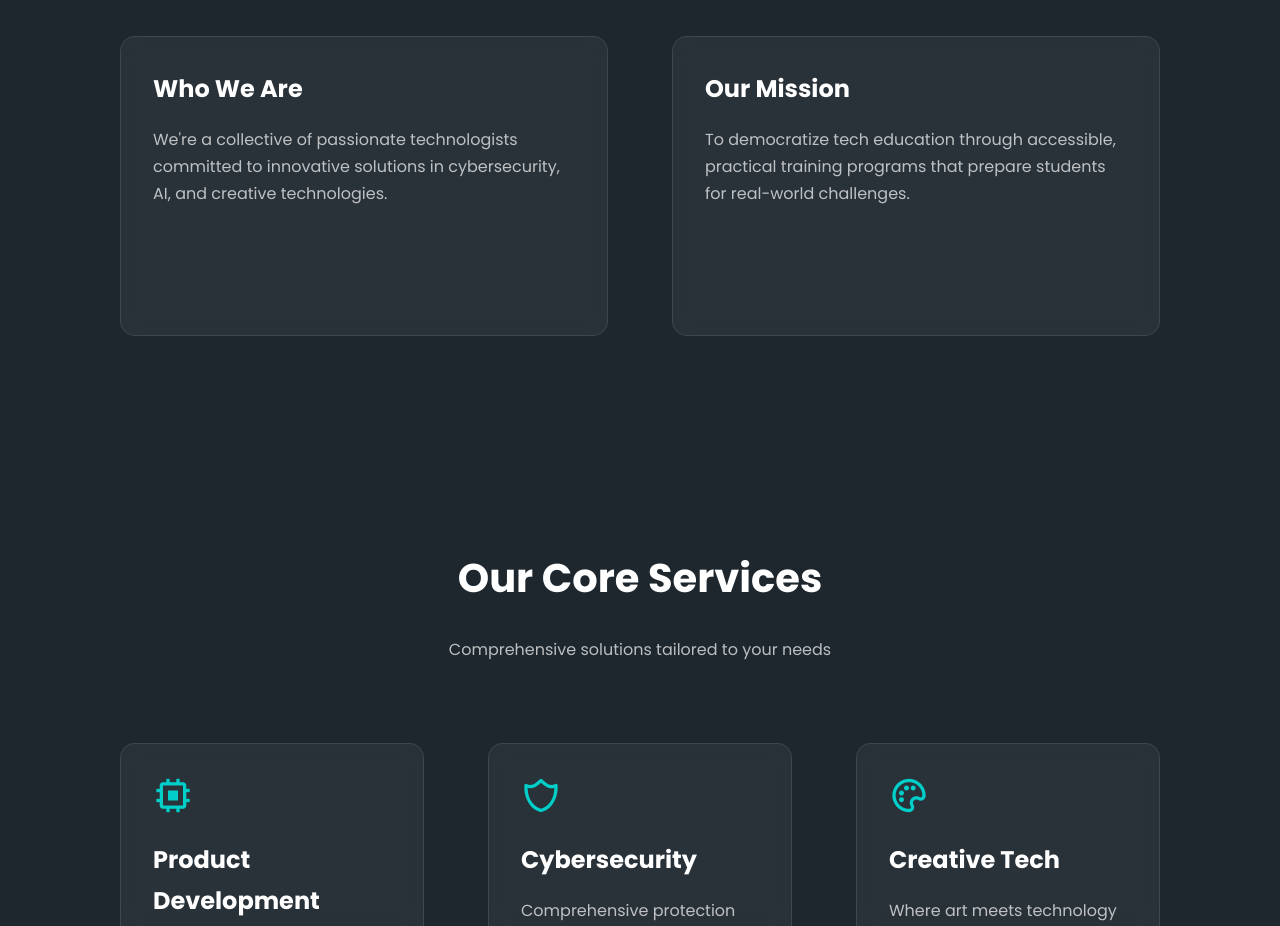
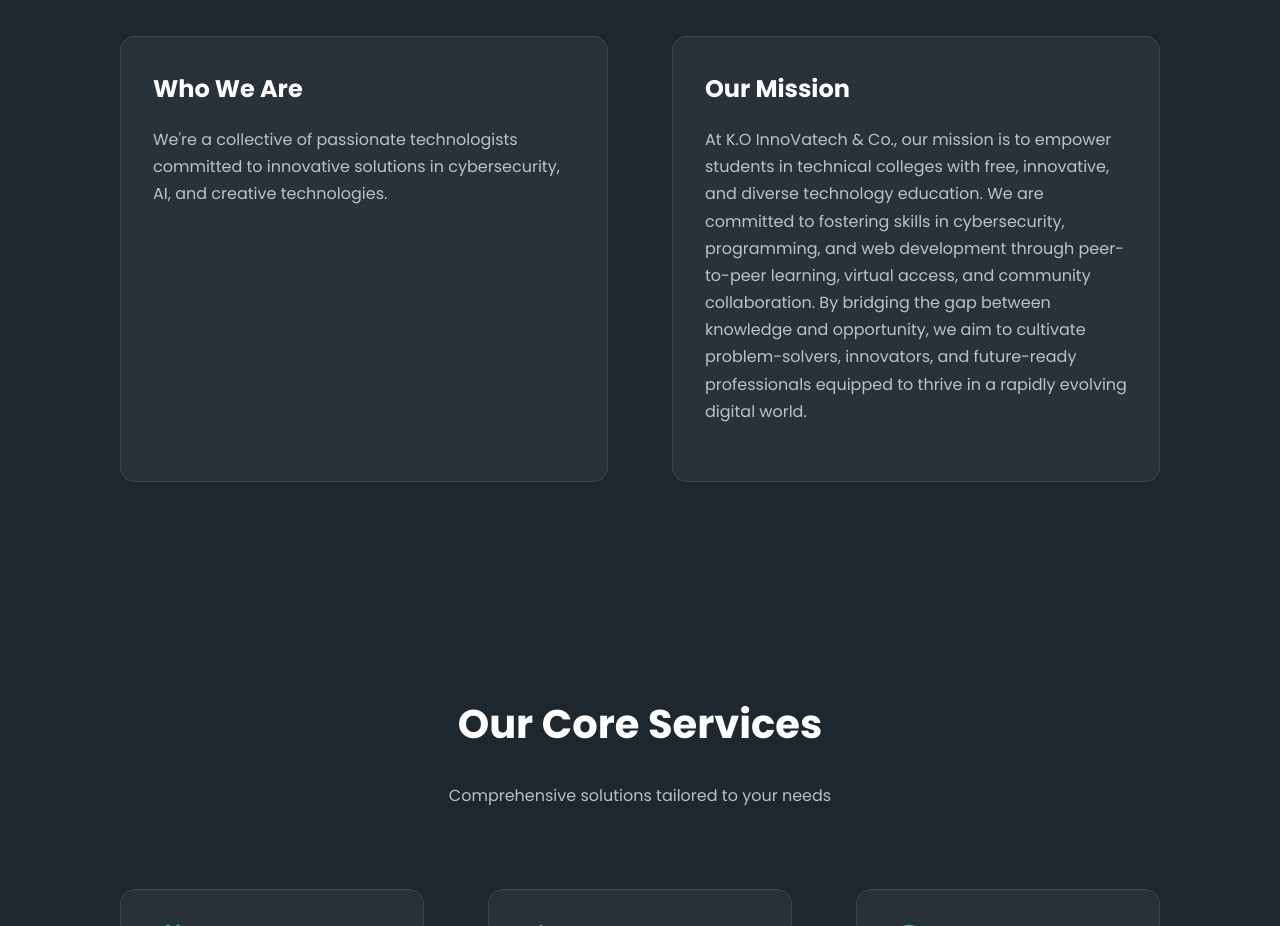
Before and after one commit to Darasmintz/koinnovatechco, a plain HTML site: page index.html in a window 1280 px wide. Shown: the part 980-1906 px from the top of the page. Drawn offline with nearby package versions, Linux system fonts and the light colour scheme.

Commit message:
Update index.html

```diff
--- a/index.html
+++ b/index.html
@@ -66,7 +66,7 @@
                     </div>
                     <div class="content-card">
                         <h3>Our Mission</h3>
-                        <p>To democratize tech education through accessible, practical training programs that prepare students for real-world challenges.</p>
+                        <p>At K.O InnoVatech & Co., our mission is to empower students in technical colleges with free, innovative, and diverse technology education. We are committed to fostering skills in cybersecurity, programming, and web development through peer-to-peer learning, virtual access, and community collaboration. By bridging the gap between knowledge and opportunity, we aim to cultivate problem-solvers, innovators, and future-ready professionals equipped to thrive in a rapidly evolving digital world.</p>
                     </div>
                 </div>
             </div>
@@ -190,4 +190,5 @@
 
     <script src="main.js"></script>
 </body>
+
 </html>
```
